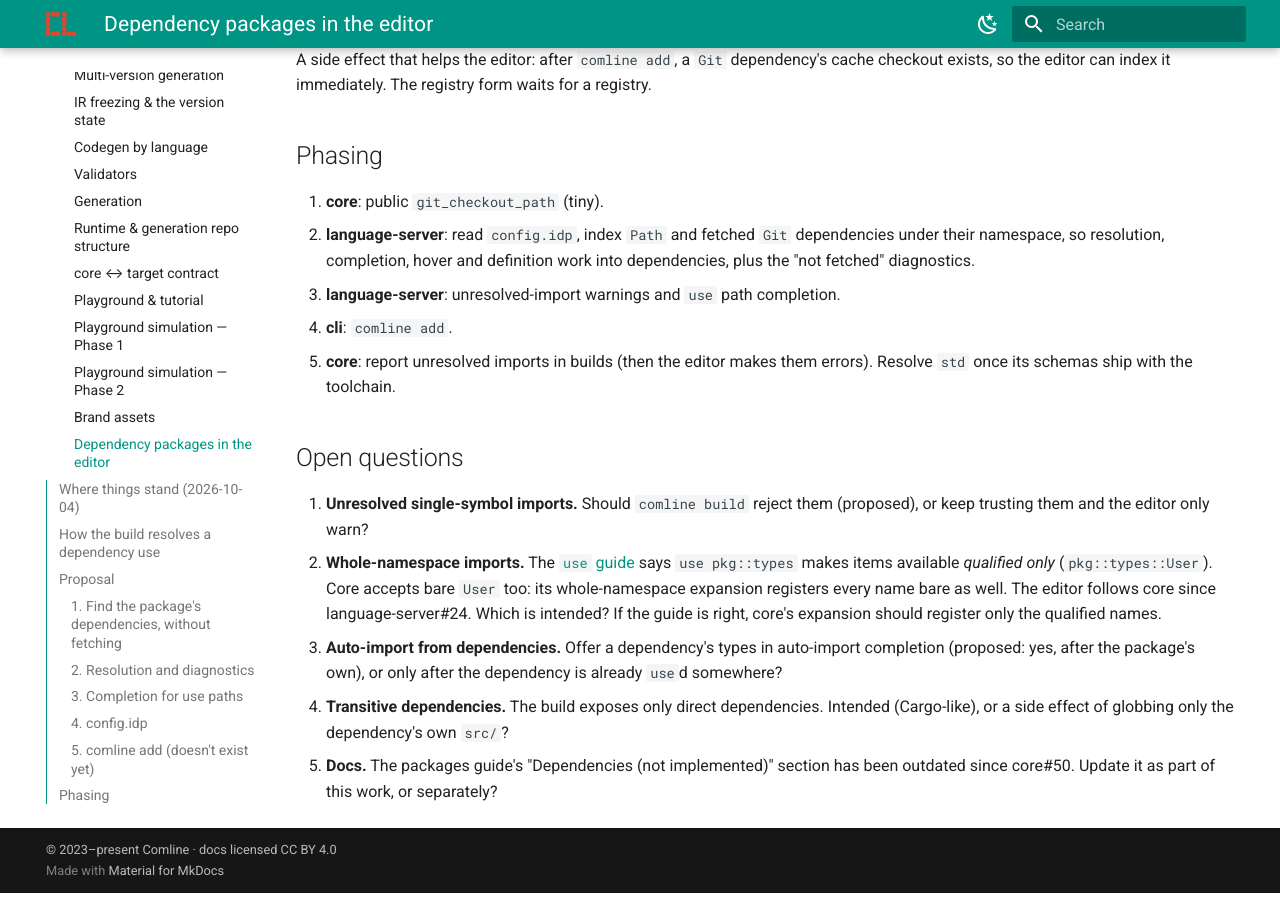
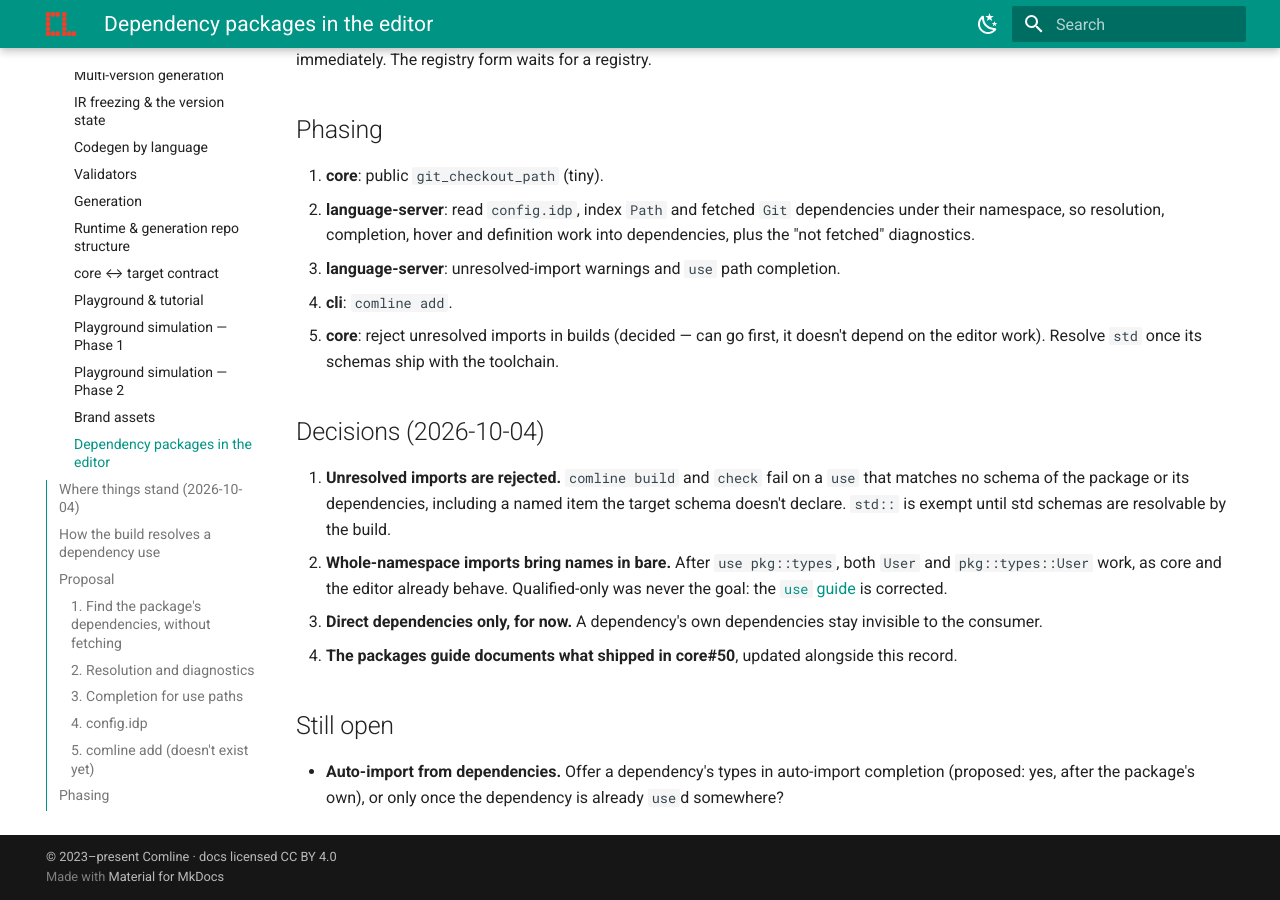
Before and after one commit to ComlineProject/docs, an MkDocs documentation site: the page built from docs/docs/design/editor-dependency-packages.md, in a window 1280 px wide and 900 px high, scrolled down 3579 px. Built offline with MkDocs 1.6.1 and Material for MkDocs 9.7.7, drawn with Linux system fonts in a browser that asks for light colours; the version menu is left out; some of the changed text lies outside the part shown.

Commit message:
docs: record the dependency decisions; update the packages and use guides
- design/editor-dependency-packages: open questions answered. Unresolved
  imports are rejected by builds (std exempt for now); whole-namespace
  imports bring names in bare; direct dependencies only for now.
- guide/packages: document the dependency support that shipped in
  core#50 (Path/Git sources, Registry not yet, namespacing under the
  declared name, hash pinning, vendoring, version bumps). It still said
  dependencies weren't implemented.
- guide/idl/use: a whole-namespace import makes names available bare as
  well as qualified; `crate::` is `package::` since core#58.

```diff
--- a/docs/docs/design/editor-dependency-packages.md
+++ b/docs/docs/design/editor-dependency-packages.md
@@ -1,6 +1,6 @@
 # Dependency packages in the editor
 
-Status: **Proposal** · `ComlineProject/language-server` (+ small `core` and `cli` pieces) · Relates to core#6, core#50, language-server#24, language-server#25
+Status: **Decided** (2026-10-04), not yet implemented · `ComlineProject/language-server` (+ `core` and `cli` pieces) · Relates to core#6, core#50, language-server#24, language-server#25
 
 How `use shared_types::foo::X` should work in the editor when `shared_types` is a
 dependency declared in `config.idp`: hover, go-to-definition into the
@@ -18,7 +18,7 @@ doesn't exist. The language server never fetches anything itself.
 | Editor: `use` of a local schema | ✅ resolved across the whole package, open or not (language-server#22–#25) |
 | Editor: `use` of a dependency | ❌ not resolved; names from it get the benefit of the doubt |
 | `std::` | ❌ not resolved by `comline build` either (see below) |
-| [Packages guide](../guide/packages/index.md) | outdated: still says dependencies aren't implemented |
+| [Packages guide](../guide/packages/index.md) | ✅ updated alongside this record (it still said dependencies weren't implemented) |
 
 ## How the build resolves a dependency `use`
 
@@ -100,11 +100,10 @@ On top of that:
   closest name. This replaces the benefit of the doubt that globs and
   whole-namespace imports still get when their target exists nowhere (the known
   gap noted in language-server#25).
-- **The build should agree.** Since `comline build` trusts unresolved
-  single-symbol imports today, the editor's error would be stricter than the
-  build's. Proposed: core reports an unresolved import in project mode too (`std`
-  excepted until it's resolvable), so the editor and the build say the same
-  thing. Until then, the editor reports it as a **warning**.
+- **The build agrees.** `comline build` and `check` reject an unresolved import
+  too (decided below), so the editor and the build say the same thing: both
+  report it as an error. `std::` is exempt in both until std schemas are
+  resolvable by the build.
 
 ### 3. Completion for `use` paths
 
@@ -155,24 +154,27 @@ waits for a registry.
    definition work into dependencies, plus the "not fetched" diagnostics.
 3. **language-server**: unresolved-import warnings and `use` path completion.
 4. **cli**: `comline add`.
-5. **core**: report unresolved imports in builds (then the editor makes them
-   errors). Resolve `std` once its schemas ship with the toolchain.
+5. **core**: reject unresolved imports in builds (decided — can go first, it
+   doesn't depend on the editor work). Resolve `std` once its schemas ship with
+   the toolchain.
 
-## Open questions
+## Decisions (2026-10-04)
 
-1. **Unresolved single-symbol imports.** Should `comline build` reject them
-   (proposed), or keep trusting them and the editor only warn?
-2. **Whole-namespace imports.** The [`use` guide](../guide/idl/use.md) says
-   `use pkg::types` makes items available *qualified only* (`pkg::types::User`).
-   Core accepts bare `User` too: its whole-namespace expansion registers every
-   name bare as well. The editor follows core since language-server#24. Which is
-   intended? If the guide is right, core's expansion should register only the
-   qualified names.
-3. **Auto-import from dependencies.** Offer a dependency's types in auto-import
-   completion (proposed: yes, after the package's own), or only after the
-   dependency is already `use`d somewhere?
-4. **Transitive dependencies.** The build exposes only direct dependencies.
-   Intended (Cargo-like), or a side effect of globbing only the dependency's own
-   `src/`?
-5. **Docs.** The packages guide's "Dependencies (not implemented)" section has
-   been outdated since core#50. Update it as part of this work, or separately?
+1. **Unresolved imports are rejected.** `comline build` and `check` fail on a
+   `use` that matches no schema of the package or its dependencies, including a
+   named item the target schema doesn't declare. `std::` is exempt until std
+   schemas are resolvable by the build.
+2. **Whole-namespace imports bring names in bare.** After `use pkg::types`, both
+   `User` and `pkg::types::User` work, as core and the editor already behave.
+   Qualified-only was never the goal: the [`use` guide](../guide/idl/use.md) is
+   corrected.
+3. **Direct dependencies only, for now.** A dependency's own dependencies stay
+   invisible to the consumer.
+4. **The packages guide documents what shipped in core#50**, updated alongside
+   this record.
+
+## Still open
+
+- **Auto-import from dependencies.** Offer a dependency's types in auto-import
+  completion (proposed: yes, after the package's own), or only once the
+  dependency is already `use`d somewhere?
```
Also changed, not shown: docs/docs/design/index.md (+2 -2 lines), docs/docs/guide/idl/use.md (+3 -3 lines), docs/docs/guide/packages/index.md (+49 -7 lines).
